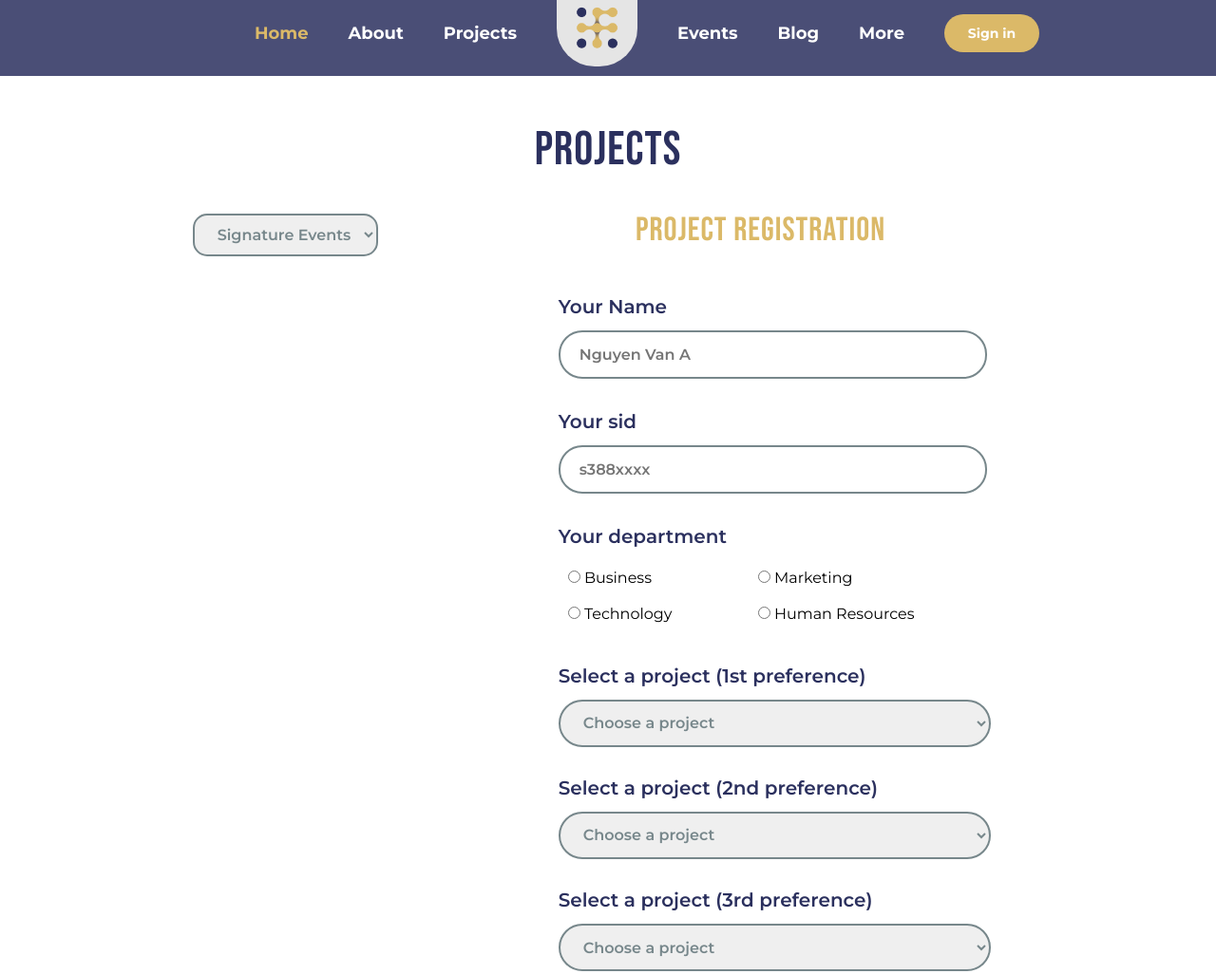
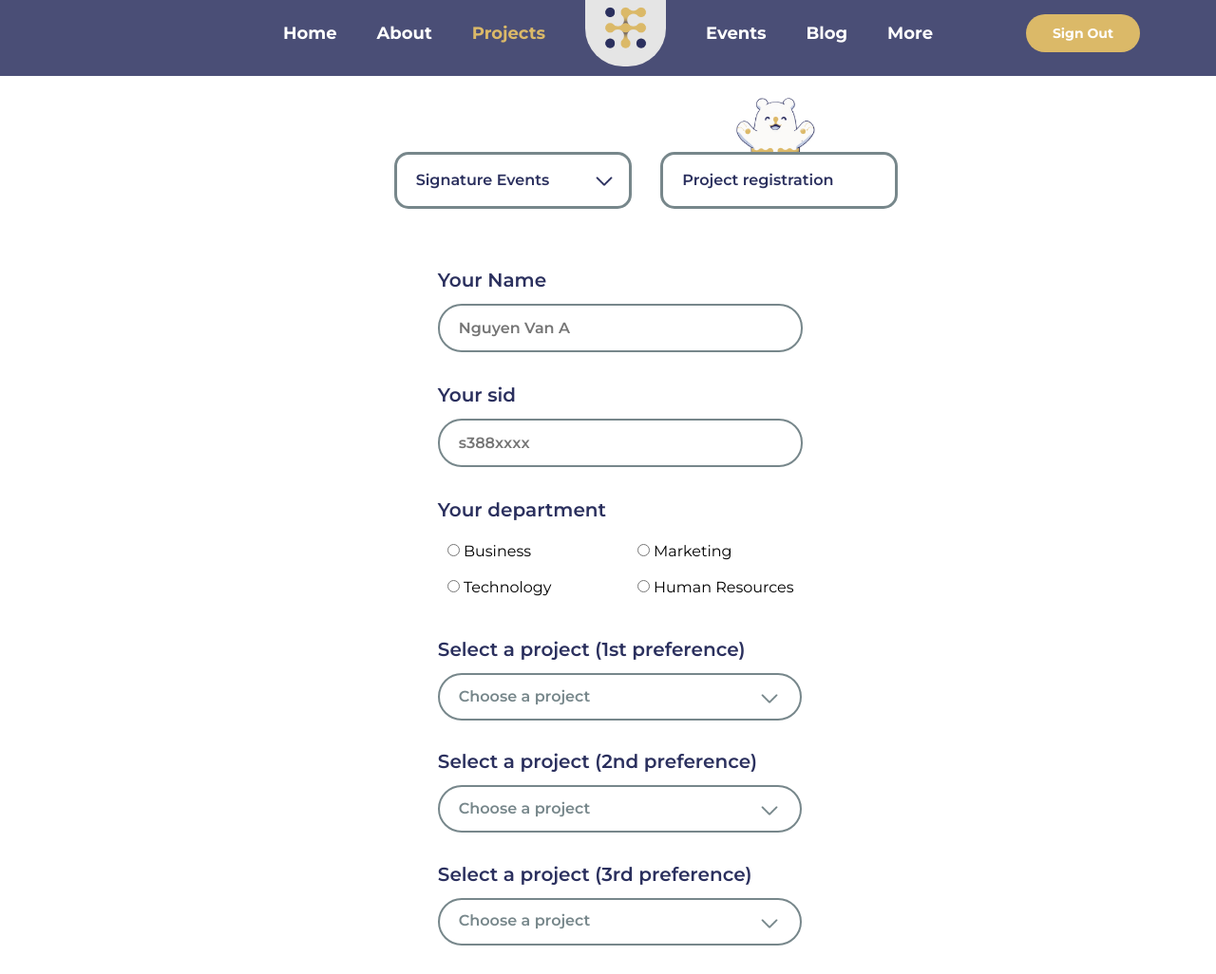
Before and after one commit to RMIT-FinTech-Club/ClubWeb, a website: page pages/projects.html in a window 1280 px wide. Shown: the top 1026 px of the page at 95% size. Drawn offline with Linux system fonts and the light colour scheme; files that its build step writes are made by us from their sources.

Commit message:
project registration form

```diff
--- /dev/null
+++ b/js/projects.js
@@ -0,0 +1,9 @@
+$(".default_option").click(function () {
+  $(this).parent().toggleClass("active");
+})
+
+$(".select_ul li").click(function () {
+  var currentele = $(this).html();
+  $(".default_option li").html(currentele);
+  $(this).parents(".select_wrap").removeClass("active");
+})
--- a/pages/projects.html
+++ b/pages/projects.html
@@ -41,32 +41,42 @@
   <header>
     <nav>
       <ul>
-        <li><a href="#" id="home">Home</a></li>
+        <li><a href="../index.html">Home</a></li>
         <li><a href="#">About</a></li>
-        <li><a href="#">Projects</a></li>
+        <li><a href="#" id="projects">Projects</a></li>
         <li><span id="logo"><img src="../assets/images/club-logo.png" alt="fintech-logo"></span></li>
         <li><a href="#">Events</a></li>
         <li><a href="#">Blog</a></li>
         <li><a href="#">More</a></li>
       </ul>
-      <button onclick="window.location.href='index.html';">Sign in</button>
     </nav>
+    <button onclick="window.location.href='index.html';">Sign Out</button>
   </header>
 
-  <p>PROJECTS</p>
-  <div class="projects">
 
+  <div class="projects-heading">
     <div class="dropdown">
-      <select name="drop-menu" id="choices">
-        <option value="0" selected>Latest</option>
+      <select name="drop-menu" class="drop-menu">
+
+        <option value="0" disabled="disabled" selected="selected">All projects</option>
         <option value="1" selected>Internal Trainings</option>
         <option value="2" selected>External Events</option>
         <option value="3" selected>Signature Events</option>
-      </select><br>
+
+      </select>
     </div>
 
+
+
+    <div class="registration">
+      <img src="../assets/images/Smile.png">
+      <button>Project registration</button>
+    </div>
+  </div>
+
+
+  <div class="registration-form">
     <form method="GET" action="projects.html">
-      <p>PROJECT REGISTRATION</p>
       <!-- input name -->
       <div class="input-field">
         <label for="name" class="form-group">Your Name</label><br>
@@ -100,19 +110,19 @@
       <!-- input projects -->
       <label for="options" class="form-group">Select a project (1st preference)</label>
       <select name="project">
-        <option value="0" selected>Choose a project</option>
+        <option value="0" disabled="disabled" selected="selected">Choose a project</option>
       </select><br>
       <label for="options" class="form-group">Select a project (2nd preference)</label>
       <select name="project">
-        <option value="0" selected>Choose a project</option>
+        <option value="0" disabled="disabled" selected="selected">Choose a project</option>
       </select><br>
       <label for="options" class="form-group">Select a project (3rd preference)</label>
       <select name="project">
-        <option value="0" selected>Choose a project</option>
+        <option value="0" disabled="disabled" selected="selected">Choose a project</option>
       </select><br>
       <label for="options" class="form-group">Select a project (4th preference)</label>
       <select name="project">
-        <option value="0" selected>Choose a project</option>
+        <option value="0" disabled="disabled" selected="selected">Choose a project</option>
       </select><br>
       <button type="submit">REGISTER</button>
     </form>
@@ -150,6 +160,8 @@
   <script src="../js/vendor/modernizr-3.11.2.min.js">
   </script>
   <script src="../js/plugins.js"></script>
+  <script src="../js/projects.js"></script>
+
   <script>
     window.ga = function () {
       ga.q.push(arguments);
--- a/styles/css/navbar-footer.css
+++ b/styles/css/navbar-footer.css
@@ -23,6 +23,7 @@ header nav ul {
   align-items: center;
   margin: 0;
   width: 60vw;
+  padding-left: 0;
 }
 
 header nav ul li {
@@ -41,24 +42,29 @@ header nav ul li a:hover {
   color: #DBB968;
 }
 
-header nav ul li #home {
+header nav ul li #home,
+header nav ul li #projects {
   color: #DBB968;
 }
 
-header button {
+header>button {
   display: block;
   position: relative;
+  float: right;
+  margin-top: -55px;
+  margin-right: 80px;
   text-align: center;
   text-decoration: none;
   background-color: #DBB968;
   border: none;
   border-radius: 25px;
-  width: 100px;
+  width: 120px;
   height: 40px;
   font-family: 'Montserrat', sans-serif;
   font-weight: 700;
   font-size: 14px;
   color: #fff;
+  cursor: pointer;
 }
 
 #logo {
@@ -89,7 +95,7 @@ footer {
   bottom: 0;
   width: 100%;
   background-color: #1E2833;
-  margin-top: 200px;
+  margin-top: 100px;
   color: #fff;
   padding-top: 20px;
 }
@@ -185,3 +191,5 @@ footer {
   font-size: 30px;
   cursor: pointer;
 }
+
+/*Responsive*/
--- a/styles/css/projects.css
+++ b/styles/css/projects.css
@@ -1,52 +1,83 @@
-body>p {
-  margin-top: 130px;
-  margin-bottom: 0;
-  color: #2b305e;
-  font-family: 'Bebas Neue';
-  font-size: 50px;
-  text-align: center;
-  letter-spacing: 1px;
+/*Dropdown menu starts here*/
+.projects-heading {
+  width: 40%;
+  margin: auto;
+  margin-top: 160px;
+  display: flex;
+  justify-content: space-evenly;
 }
 
-.projects {
-  width: 95%;
-  display: flex;
-  justify-content: space-evenly;
-  align-items: baseline;
+.drop-menu {
+  position: relative;
+  display: inline-block;
 }
 
-/*Dropdown menu starts here*/
-.dropdown {
-  width: 15%;
-}
-
-#choices {
-  height: 45px;
+.dropdown>select,
+.registration>button {
+  width: 250px;
+  height: 60px;
   border-radius: 15px;
   border-color: #77878B;
-  border-width: 2px;
+  border-width: 3px;
   border-style: solid;
-  padding-left: 20px;
-  color: #77878B;
+  color: #2B305E;
   font-family: 'Montserrat';
   font-weight: 600;
   font-size: 16px;
+  background-color: #fff;
+  text-align: left;
+  padding-left: 20px;
+}
+
+.dropdown>select {
+  position: relative;
+  display: inline-block;
+  -webkit-appearance: none;
+  -moz-appearance: none;
+  background: transparent;
+  background-image: url(/assets/images/arrow-down.png);
+  background-size: 30px;
+  background-repeat: no-repeat;
+  background-position-x: 95%;
+  background-position-y: 13px;
+}
+
+select option[value="0"] {
+  display: none;
+}
+
+.registration {
+  position: relative;
+  display: flex;
+}
+
+.registration>img {
+  margin-top: -63px;
+  width: 100px;
+  height: fit-content;
+  margin-left: 70px;
+}
+
+.registration>button {
+  position: absolute;
+  left: 0px;
+  top: 0px;
 }
 
 /*Project registration starts here*/
-form {
+.registration-form {
+  width: 80%;
+  margin: auto;
+  margin-top: 50px;
+  display: flex;
+  justify-content: center;
+}
+
+.registration-form form {
   display: flex;
   flex-direction: column;
   justify-content: center;
   width: 35%;
-}
-
-form>p {
-  font-size: 35px;
-  font-family: 'Bebas Neue';
-  color: #DBB968;
-  letter-spacing: 1px;
-  text-align: center;
 }
 
 .input-field {
@@ -96,7 +127,7 @@ input:focus::placeholder {
   font-family: 'Montserrat';
 }
 
-button[type=submit] {
+.registration-form button[type=submit] {
   height: 50px;
   width: fit-content;
   padding: 0 40px;
@@ -106,11 +137,12 @@ button[type=submit] {
   background-color: #2b305e;
   color: #fff;
   font-family: 'Montserrat';
+  font-weight: 500;
   letter-spacing: 1px;
   border-radius: 15px;
 }
 
-select {
+.registration-form select {
   width: 107%;
   height: 50px;
   border-radius: 25px;
@@ -122,4 +154,12 @@ select {
   font-family: 'Montserrat';
   font-weight: 600;
   font-size: 16px;
+  -webkit-appearance: none;
+  -moz-appearance: none;
+  background: transparent;
+  background-image: url(/assets/images/down.png);
+  background-size: 30px;
+  background-repeat: no-repeat;
+  background-position-x: 95%;
+  background-position-y: 10px;
 }
```
Also changed, not shown: assets/images/Smile.png (added), assets/images/arrow-down.png (added), assets/images/arrow-up.png (added), assets/images/down.png (added), assets/images/up.png (added).
